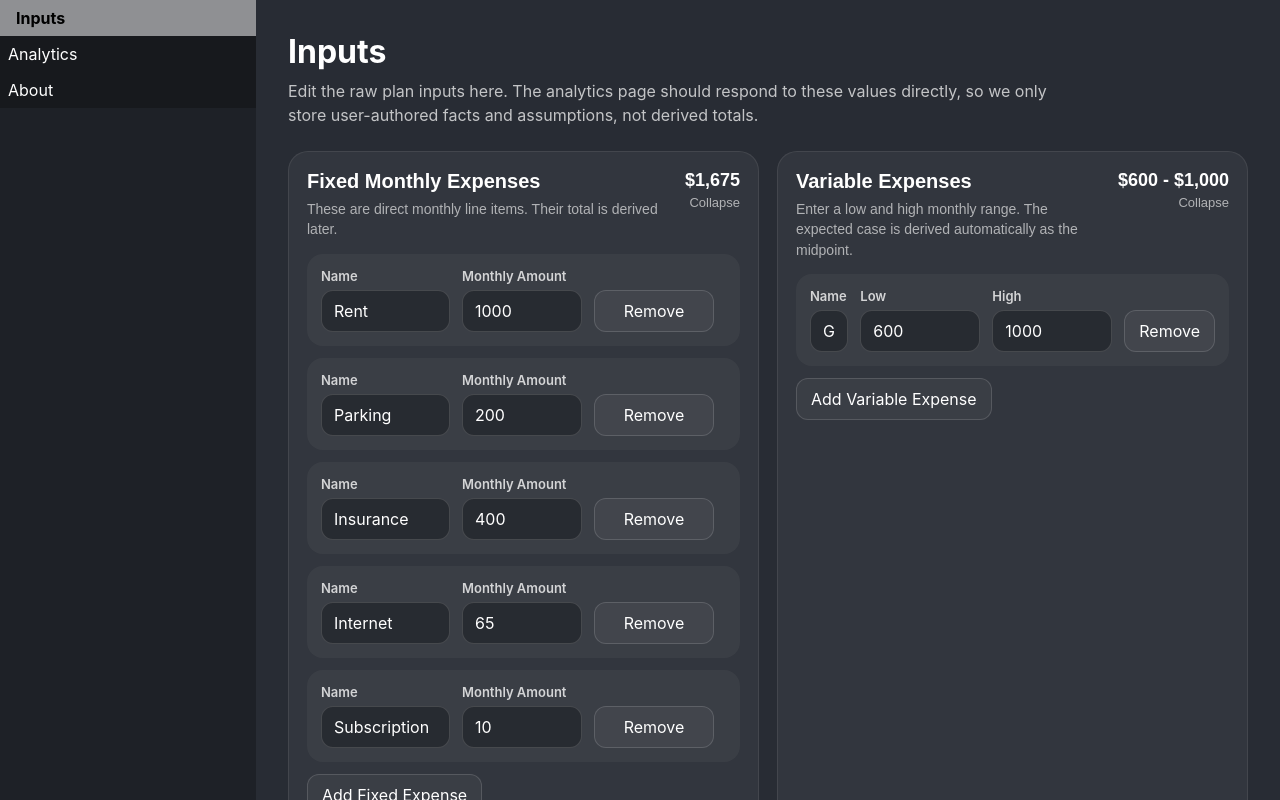
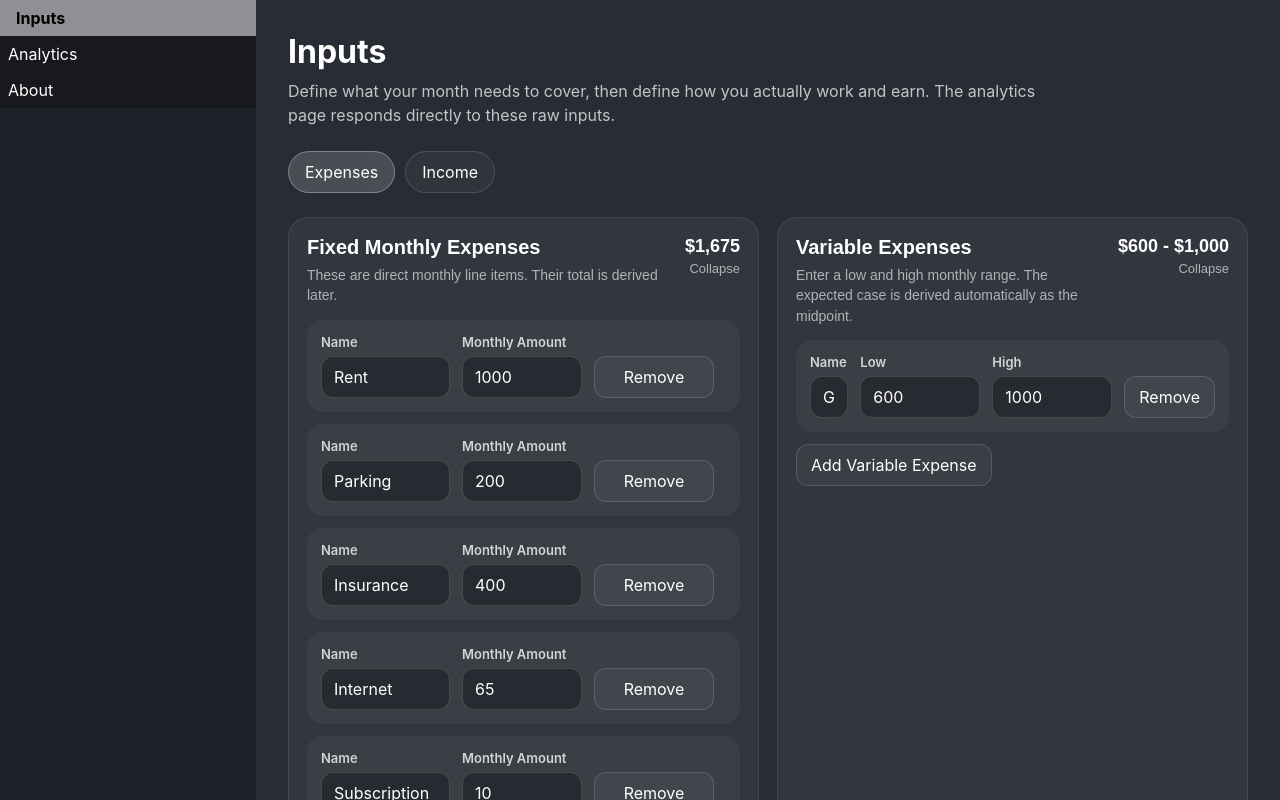
Before and after one commit to isotropo/nikos-dashboard, a React (Create React App) app: page / in a window 1280 px wide. Built offline with nearby package versions, Linux system fonts and the light colour scheme.

Commit message:
Split inputs into expenses and income views

```diff
--- a/src/interface/pages/InputsPage.js
+++ b/src/interface/pages/InputsPage.js
@@ -91,6 +91,7 @@
 
 const InputsPage = ({ planInput, setPlanInput }) =>
 {
+    const [selectedInputsView, setSelectedInputsView] = useState("Expenses");
     const [fixedExpensesExpanded, setFixedExpensesExpanded] = useState(true);
     const [variableExpensesExpanded, setVariableExpensesExpanded] = useState(true);
     const [irregularExpensesExpanded, setIrregularExpensesExpanded] = useState(true);
@@ -366,12 +367,30 @@
             <header className="InputsPage__header">
                 <h1>Inputs</h1>
                 <p>
-                    Edit the raw plan inputs here. The analytics page should respond
-                    to these values directly, so we only store user-authored facts
-                    and assumptions, not derived totals.
+                    Define what your month needs to cover, then define how you
+                    actually work and earn. The analytics page responds directly
+                    to these raw inputs.
                 </p>
             </header>
 
+            <div className="InputsPage__viewToggle">
+                <button
+                    className={`InputsPage__viewButton ${selectedInputsView === "Expenses" ? "selected" : ""}`}
+                    onClick={() => setSelectedInputsView("Expenses")}
+                    type="button"
+                >
+                    Expenses
+                </button>
+                <button
+                    className={`InputsPage__viewButton ${selectedInputsView === "Income" ? "selected" : ""}`}
+                    onClick={() => setSelectedInputsView("Income")}
+                    type="button"
+                >
+                    Income
+                </button>
+            </div>
+
+            {selectedInputsView === "Expenses" && (
                 <div className="InputsPage__grid">
                     <section className="InputsSection">
                     <button
@@ -558,7 +577,7 @@
                     </section>
 
                     <InputsSection
-                    hint="These are stored as rates, so 10% is entered as 0.10."
+                        hint="For now goals are modeled as percentages of income. We can later support fixed monthly target amounts too."
                         title="Goals"
                     >
                         <div className="InputsFieldGrid">
@@ -582,7 +601,11 @@
                             />
                         </div>
                     </InputsSection>
+                </div>
+            )}
 
+            {selectedInputsView === "Income" && (
+                <div className="InputsPage__grid">
                     <InputsSection
                         hint="Work profiles represent how much you choose to work, separate from how well those shifts pay."
                         title="Work Profiles"
@@ -676,6 +699,7 @@
                         </div>
                     </InputsSection>
                 </div>
+            )}
 
             <div className="InputsPage__footer">
                 This is the first pass of the inputs page: a direct editing surface
--- a/src/styles/InputsPage.sass
+++ b/src/styles/InputsPage.sass
@@ -14,6 +14,27 @@
         margin: 0
         color: rgba(255, 255, 255, 0.72)
         line-height: 1.5
+
+.InputsPage__viewToggle
+    display: flex
+    gap: 10px
+    flex-wrap: wrap
+
+.InputsPage__viewButton
+    border: 1px solid rgba(255, 255, 255, 0.14)
+    border-radius: 999px
+    background: rgba(255, 255, 255, 0.04)
+    color: #fff
+    padding: 10px 16px
+    font: inherit
+    cursor: pointer
+
+    &:hover
+        background: rgba(255, 255, 255, 0.08)
+
+    &.selected
+        background: rgba(255, 255, 255, 0.16)
+        border-color: rgba(255, 255, 255, 0.3)
 
 .InputsPage__grid
     display: grid
```
Also changed, not shown: 1 other file (tests, documents, lock files or other folders). Lines whose indentation alone changed are shown as unchanged.
